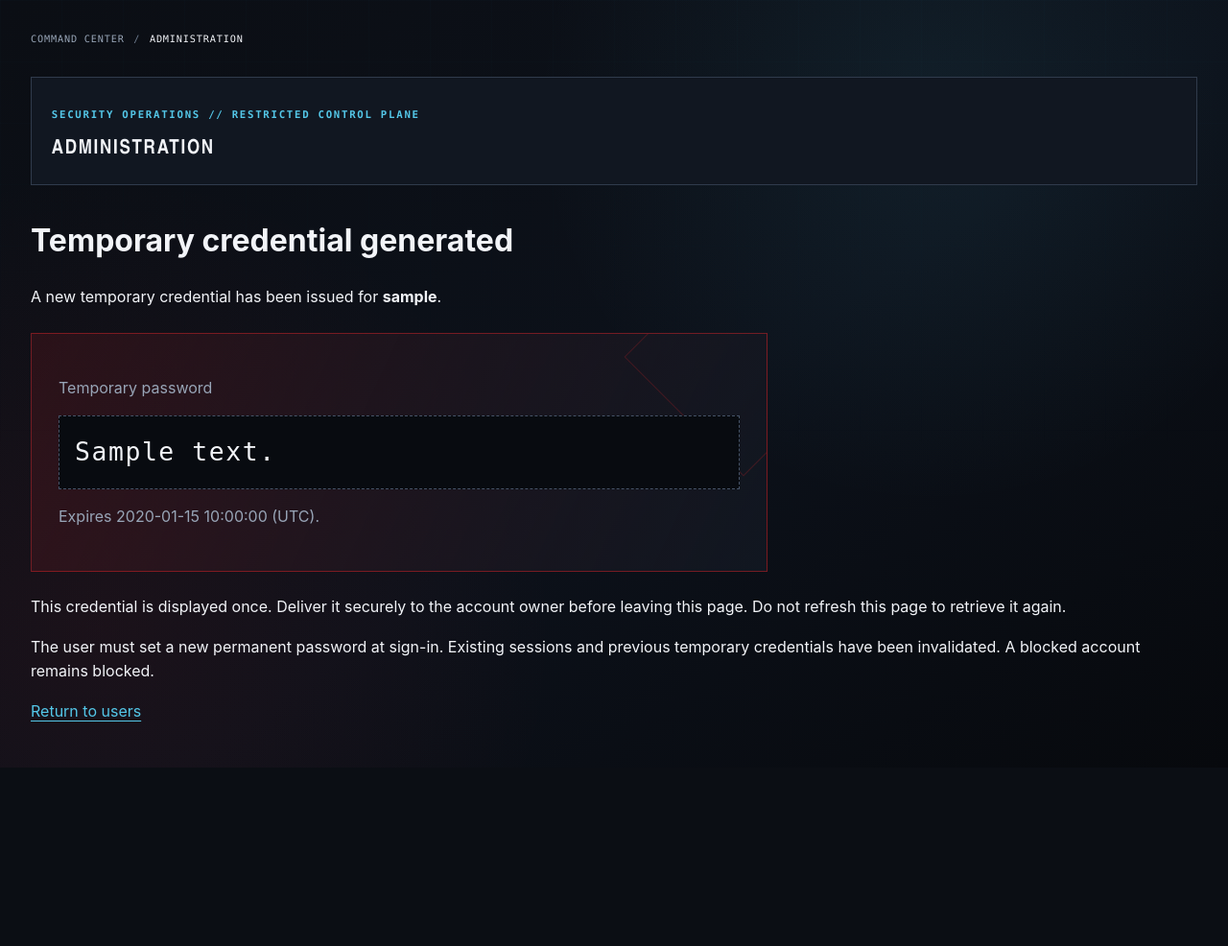
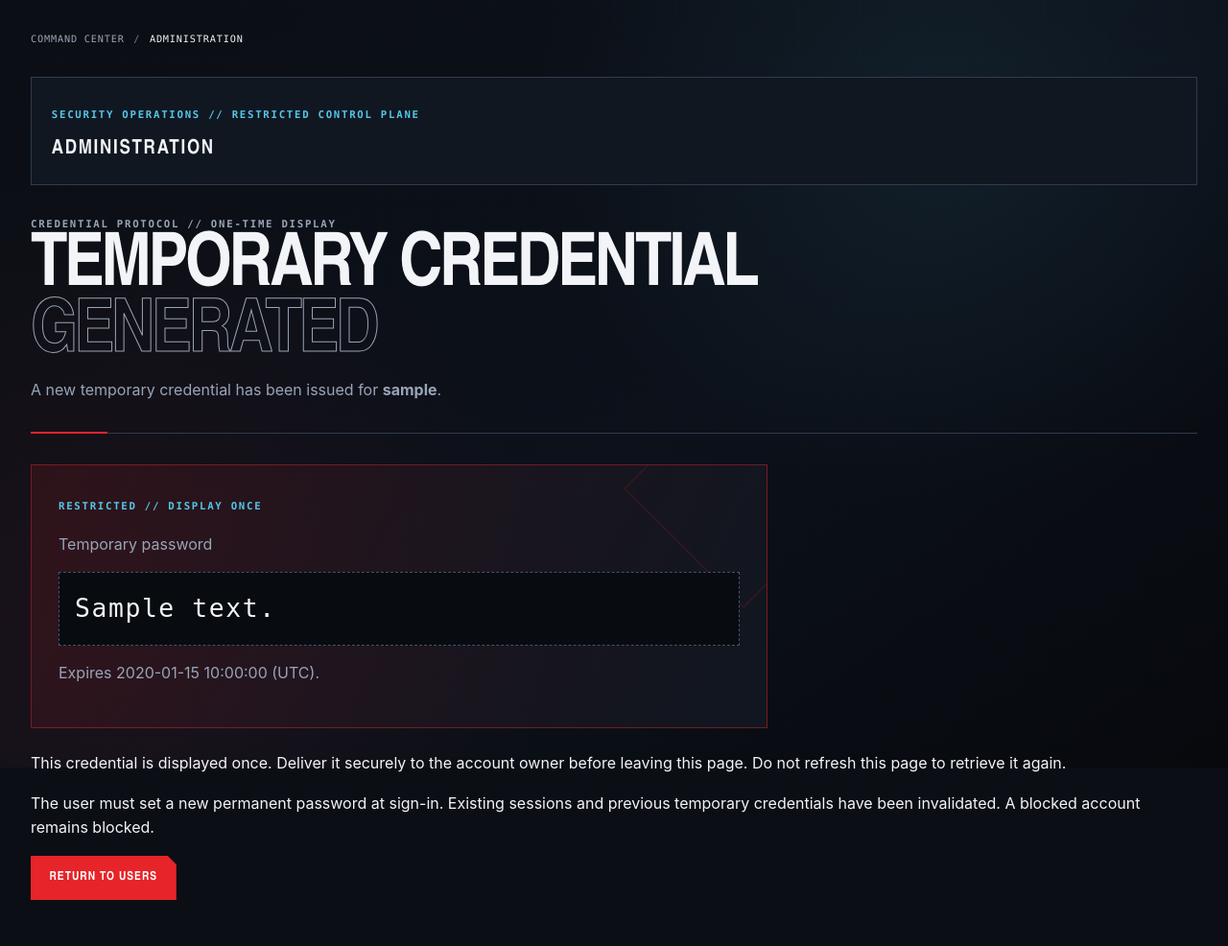
Before and after one commit to Jay-S99/CyberSec_Lab, a Python web app: template templates/admin/temporary_credential.html in a window 1280 px wide. Shown: the whole page at 96% size. Before the commit the page ends 791 px from the top, so only its background shows below. Run offline with Jinja, Linux system fonts and the light colour scheme; the template is opened without the code that fills it: most values are stand-ins (such as "Sample title", 1, 10 or a date in 2020).

Commit message:
ui(użytkownicy): Przeprojektowano ekran tymczasowego poświadczenia

```diff
--- a/templates/admin/temporary_credential.html
+++ b/templates/admin/temporary_credential.html
@@ -1,14 +1,14 @@
 {% extends "admin/base.html" %}
 {% block title %}Temporary credential - DoomVault{% endblock %}
 {% block admin_content %}
-<h1>Temporary credential generated</h1>
-<p>A new temporary credential has been issued for <strong>{{ username }}</strong>.</p>
+<div class="page-header"><div><p class="eyebrow">Credential protocol // One-time display</p><h1>Temporary credential <span>generated</span></h1><p>A new temporary credential has been issued for <strong>{{ username }}</strong>.</p></div></div>
 <div class="admin-credential">
+  <span class="section-number">RESTRICTED // DISPLAY ONCE</span>
   <p>Temporary password</p>
   <code id="temporary-password">{{ plaintext }}</code>
   <p>Expires {{ expires_at }} (UTC).</p>
 </div>
 <p>This credential is displayed once. Deliver it securely to the account owner before leaving this page. Do not refresh this page to retrieve it again.</p>
 <p>The user must set a new permanent password at sign-in. Existing sessions and previous temporary credentials have been invalidated. A blocked account remains blocked.</p>
-<p><a class="admin-button" href="{{ url_for('admin.users') }}">Return to users</a></p>
+<p><a class="button button-primary" href="{{ url_for('admin.users') }}">Return to users</a></p>
 {% endblock %}
```
